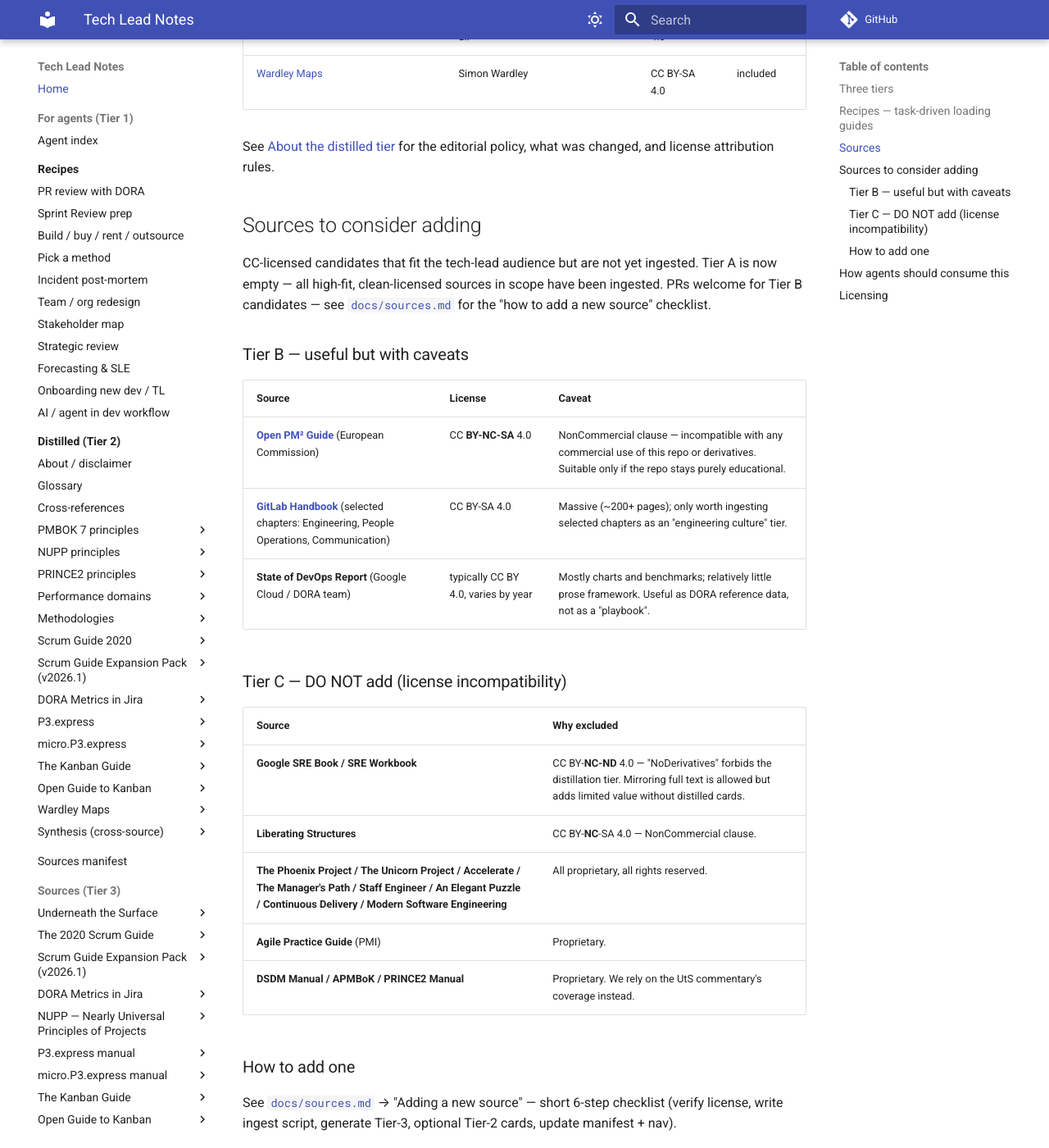
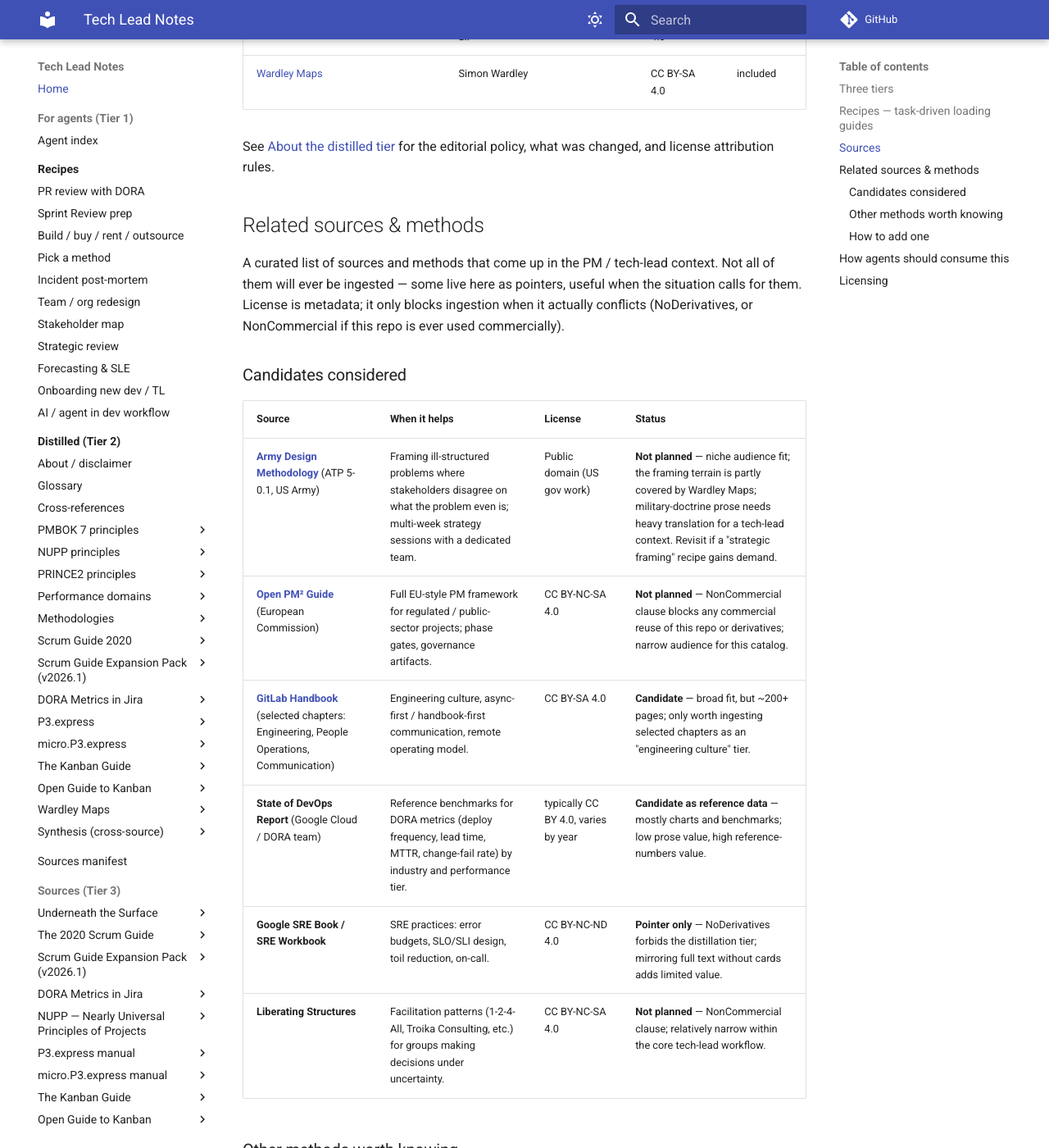
Before and after one commit to OpenMindUA/tech-lead-notes, an MkDocs documentation site: the page built from docs/index.md, in a window 1280 px wide and 1400 px high, scrolled down 1530 px. Shown: the whole window at 82% size. Built offline with MkDocs 1.6.1 and Material for MkDocs 9.7.7, drawn with Linux system fonts in a browser that asks for light colours; a script that is not in the unit is left out; comment, search, counter and statistics services are not loaded; some of the changed text lies outside the part shown.

Commit message:
Refactor "Sources to consider adding" → "Related sources & methods"
Decouple the section from CC license tiering. License becomes
metadata; the organizing principle is now "when does this help".
Tier A/B/C tables collapse into one "Candidates considered" table
with explicit Status (Candidate / Pointer only / Not planned with
reason). Adds a separate "Other methods worth knowing" subsection
for proprietary methods that come up in our recipes/cards as
external references (Cynefin, CDH, Team Topologies, Accelerate).

Adds Army Design Methodology as a Not-planned candidate with
honest reasoning (niche audience fit; framing terrain partly
covered by Wardley; military-doctrine prose needs heavy
translation), rather than excluding on license grounds.

```diff
--- a/docs/index.md
+++ b/docs/index.md
@@ -47,31 +47,42 @@
 See [About the distilled tier](distilled/about.md) for the editorial
 policy, what was changed, and license attribution rules.
 
-## Sources to consider adding
+## Related sources & methods
 
-CC-licensed candidates that fit the tech-lead audience but are not yet
-ingested. Tier A is now empty — all high-fit, clean-licensed sources
-in scope have been ingested. PRs welcome for Tier B candidates — see
-[`docs/sources.md`](sources.md) for the "how to add a new source"
-checklist.
+A curated list of sources and methods that come up in the PM /
+tech-lead context. Not all of them will ever be ingested — some live
+here as pointers, useful when the situation calls for them. License
+is metadata; it only blocks ingestion when it actually conflicts
+(NoDerivatives, or NonCommercial if this repo is ever used
+commercially).
 
-### Tier B — useful but with caveats
+### Candidates considered
 
-| Source | License | Caveat |
-|---|---|---|
-| **[Open PM² Guide](https://www.open-pm2.org/)** (European Commission) | CC **BY-NC-SA** 4.0 | NonCommercial clause — incompatible with any commercial use of this repo or derivatives. Suitable only if the repo stays purely educational. |
-| **[GitLab Handbook](https://handbook.gitlab.com/)** (selected chapters: Engineering, People Operations, Communication) | CC BY-SA 4.0 | Massive (~200+ pages); only worth ingesting selected chapters as an "engineering culture" tier. |
-| **State of DevOps Report** (Google Cloud / DORA team) | typically CC BY 4.0, varies by year | Mostly charts and benchmarks; relatively little prose framework. Useful as DORA reference data, not as a "playbook". |
+| Source | When it helps | License | Status |
+|---|---|---|---|
+| **[Army Design Methodology](https://armypubs.army.mil/)** (ATP 5-0.1, US Army) | Framing ill-structured problems where stakeholders disagree on what the problem even is; multi-week strategy sessions with a dedicated team. | Public domain (US gov work) | **Not planned** — niche audience fit; the framing terrain is partly covered by Wardley Maps; military-doctrine prose needs heavy translation for a tech-lead context. Revisit if a "strategic framing" recipe gains demand. |
+| **[Open PM² Guide](https://www.open-pm2.org/)** (European Commission) | Full EU-style PM framework for regulated / public-sector projects; phase gates, governance artifacts. | CC BY-NC-SA 4.0 | **Not planned** — NonCommercial clause blocks any commercial reuse of this repo or derivatives; narrow audience for this catalog. |
+| **[GitLab Handbook](https://handbook.gitlab.com/)** (selected chapters: Engineering, People Operations, Communication) | Engineering culture, async-first / handbook-first communication, remote operating model. | CC BY-SA 4.0 | **Candidate** — broad fit, but ~200+ pages; only worth ingesting selected chapters as an "engineering culture" tier. |
+| **State of DevOps Report** (Google Cloud / DORA team) | Reference benchmarks for DORA metrics (deploy frequency, lead time, MTTR, change-fail rate) by industry and performance tier. | typically CC BY 4.0, varies by year | **Candidate as reference data** — mostly charts and benchmarks; low prose value, high reference-numbers value. |
+| **Google SRE Book / SRE Workbook** | SRE practices: error budgets, SLO/SLI design, toil reduction, on-call. | CC BY-NC-ND 4.0 | **Pointer only** — NoDerivatives forbids the distillation tier; mirroring full text without cards adds limited value. |
+| **Liberating Structures** | Facilitation patterns (1-2-4-All, Troika Consulting, etc.) for groups making decisions under uncertainty. | CC BY-NC-SA 4.0 | **Not planned** — NonCommercial clause; relatively narrow within the core tech-lead workflow. |
 
-### Tier C — DO NOT add (license incompatibility)
+### Other methods worth knowing
 
-| Source | Why excluded |
-|---|---|
-| **Google SRE Book / SRE Workbook** | CC BY-**NC-ND** 4.0 — "NoDerivatives" forbids the distillation tier. Mirroring full text is allowed but adds limited value without distilled cards. |
-| **Liberating Structures** | CC BY-**NC**-SA 4.0 — NonCommercial clause. |
-| **The Phoenix Project / The Unicorn Project / Accelerate / The Manager's Path / Staff Engineer / An Elegant Puzzle / Continuous Delivery / Modern Software Engineering** | All proprietary, all rights reserved. |
-| **Agile Practice Guide** (PMI) | Proprietary. |
-| **DSDM Manual / APMBoK / PRINCE2 Manual** | Proprietary. We rely on the UtS commentary's coverage instead. |
+A non-exhaustive pointer list of methods that come up in our recipes
+or cards as external references. Listed so a reader knows where to
+look; not catalogued here in any depth.
+
+- **Cynefin framework** (Dave Snowden) — sense-making for the type of
+  problem at hand (Clear / Complicated / Complex / Chaotic) before
+  picking a method. Proprietary.
+- **Continuous Discovery Habits** (Teresa Torres) — hypothesis-driven
+  product discovery, opportunity solution trees, weekly user
+  touchpoints. Proprietary.
+- **Team Topologies** (Skelton & Pais) — four team types and three
+  interaction modes, framed around cognitive load. Proprietary.
+- **Accelerate** (Forsgren, Humble, Kim) — research foundation
+  underneath the DORA metrics. Proprietary.
 
 ### How to add one
 
```
